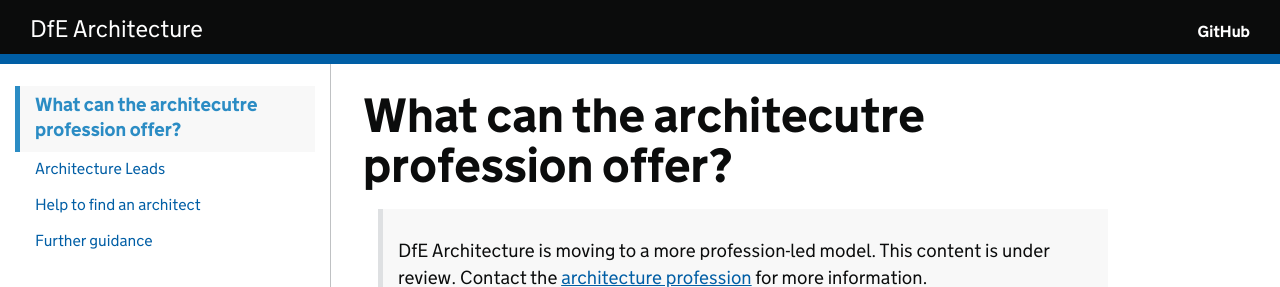
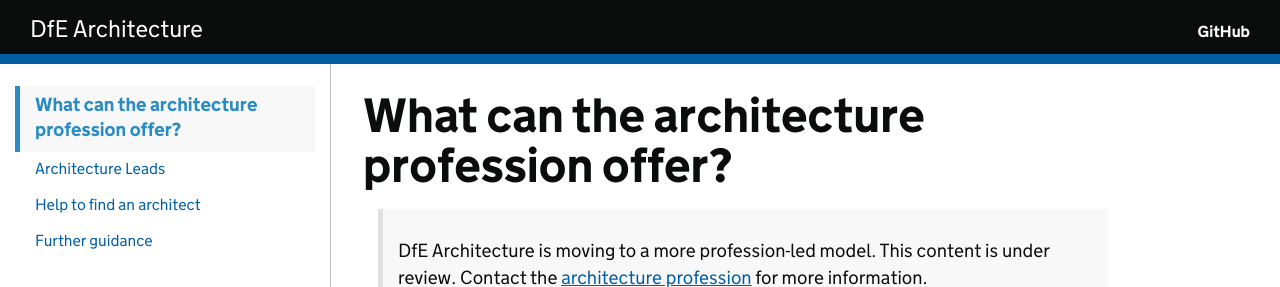
Before and after one commit to DFE-Digital/architecture, a Jekyll site: the page built from profession/our-profession-offer.md, in a window 1280 px wide. Shown: the top 287 px of the page. Built offline with Jekyll 4.4.1, drawn with Linux system fonts in a browser that asks for light colours; our own code applies the rules of GitHub Pages for plain Markdown files.

Commit message:
Update our-profession-offer.md
Corrected spelling mistake

```diff
--- a/profession/our-profession-offer.md
+++ b/profession/our-profession-offer.md
@@ -3,7 +3,7 @@ category: Offer
 expires: 2020-12-01
 ---
 
-# What can the architecutre profession offer?
+# What can the architecture profession offer?
 
 > DfE Architecture is moving to a more profession-led model. This content is under review. Contact the [architecture profession](mailto:architecture.profession@education.gov.uk) for more information.
 
```
